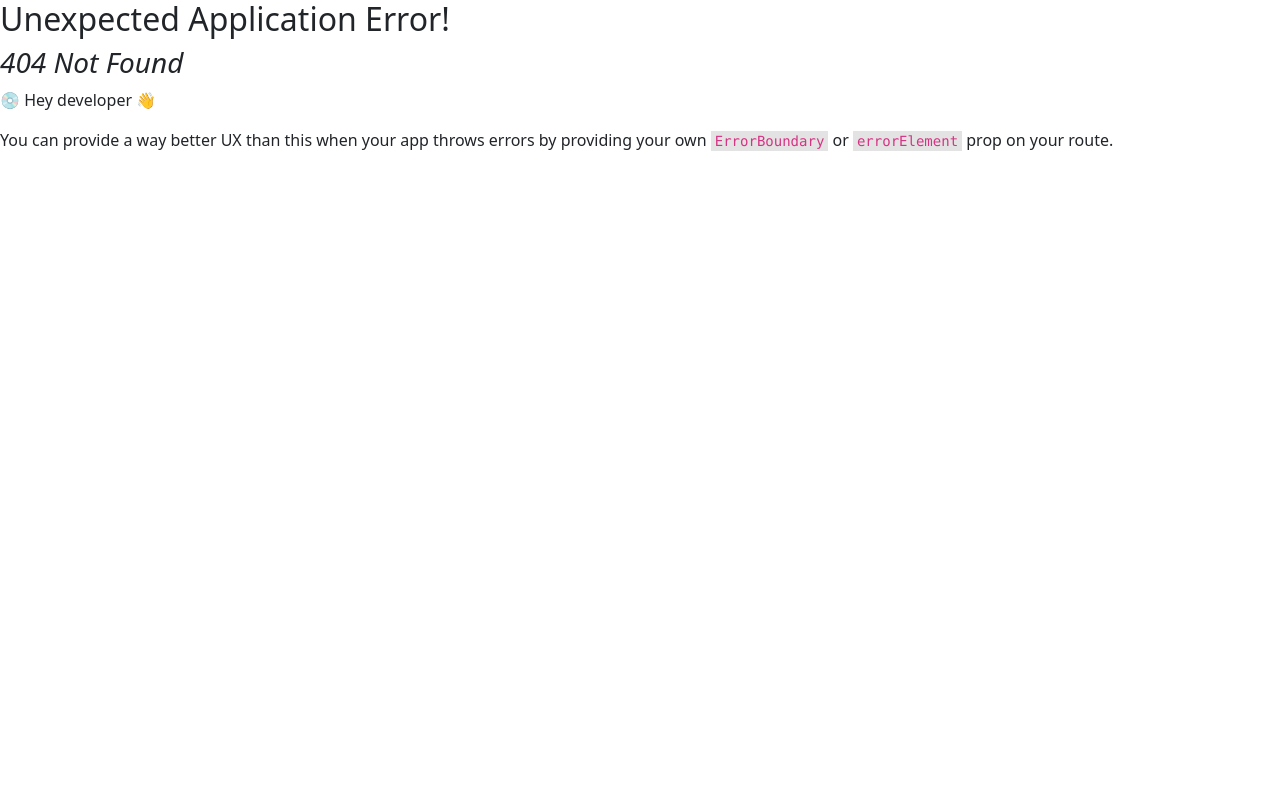
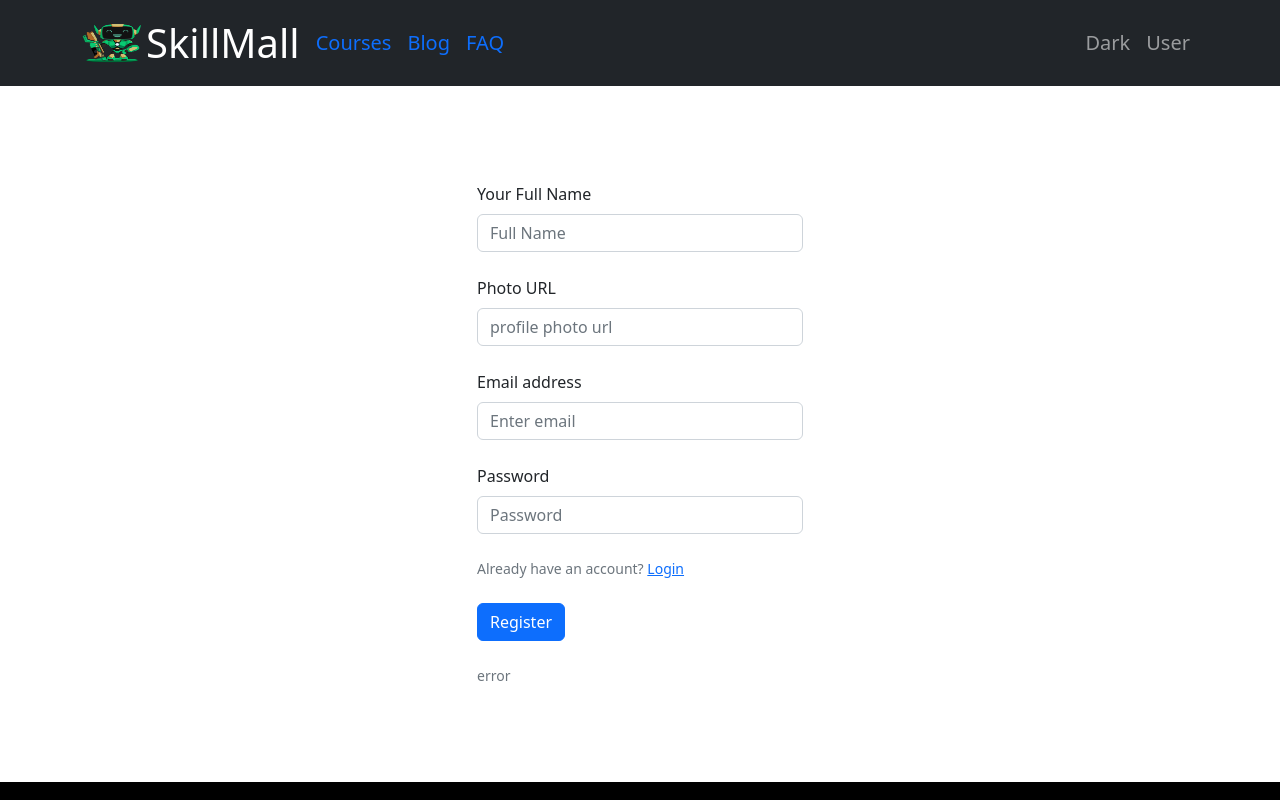
Before and after one commit to Jisan-Hasan/skillmall-client, a React (Create React App) app: page /register in a window 1280 px wide. Before the commit this address had no page. Shown: the top 800 px of the page. Built offline with nearby package versions, Linux system fonts and the light colour scheme.

Commit message:
login & registration form added

```diff
--- a/src/Routes/Routes.js
+++ b/src/Routes/Routes.js
@@ -1,8 +1,11 @@
 import { createBrowserRouter } from "react-router-dom";
 import CourseLayout from "../layout/CourseLayout";
 import Main from "../layout/Main";
+import CourseDetails from "../pages/Courses/CourseDetails";
 import Courses from "../pages/Courses/Courses";
 import Home from "../pages/Home/Home";
+import Login from "../pages/Login/Login";
+import Register from "../pages/Login/Register";
 
 export const routes = createBrowserRouter([
     {
@@ -14,6 +17,14 @@ export const routes = createBrowserRouter([
                 element: <Home />,
             },
             {
+                path: "/login",
+                element: <Login />,
+            },
+            {
+                path: "/register",
+                element: <Register />,
+            },
+            {
                 path: "/courses",
                 element: <CourseLayout />,
                 children: [
@@ -22,6 +33,12 @@ export const routes = createBrowserRouter([
                         element: <Courses />,
                         loader: () => fetch("http://localhost:5000/allcourses"),
                     },
+                    {
+                        path: "/courses/:id",
+                        loader: ({ params }) =>
+                            fetch(`http://localhost:5000/course/${params.id}`),
+                        element: <CourseDetails />,
+                    },
                 ],
             },
         ],
--- a/src/pages/Courses/CourseCard.js
+++ b/src/pages/Courses/CourseCard.js
@@ -15,7 +15,7 @@ const CourseCard = ({ course }) => {
                         Some quick example text to build on the card title and
                         make up the bulk of the card's content.
                     </Card.Text>
-                    <Button variant="primary"><Link className="text-decoration-none text-white" to={`/course/${course.id}`}>See Details</Link></Button>
+                    <Button variant="primary"><Link className="text-decoration-none text-white" to={`/courses/${course.id}`}>See Details</Link></Button>
                 </Card.Body>
             </Card>
         </Col>
--- /dev/null
+++ b/src/pages/Courses/CourseDetails.js
@@ -0,0 +1,14 @@
+import React from 'react';
+import { useLoaderData } from 'react-router-dom';
+
+const CourseDetails = () => {
+    const course = useLoaderData();
+    const { id, title, instructor, rating, students, time, lesson, fee, img } = course;
+    return (
+        <div>
+            <p>{course.title}</p>
+        </div>
+    );
+};
+
+export default CourseDetails;
--- a/src/pages/Courses/CoursesLeftNav.js
+++ b/src/pages/Courses/CoursesLeftNav.js
@@ -20,7 +20,7 @@ const CoursesLeftNav = () => {
                 <ListGroup variant="flush">
                     {courses.map((course) => (
                         <ListGroup.Item key={course.id}>
-                            <Link to={`/course/${course.id}`} className="text-decoration-none text-black">{course.title}</Link>
+                            <Link to={`/courses/${course.id}`} className="text-decoration-none text-black">{course.title}</Link>
                         </ListGroup.Item>
                     ))}
                 </ListGroup>
--- /dev/null
+++ b/src/pages/Login/Login.js
@@ -0,0 +1,30 @@
+import React from "react";
+import { Button, Form } from "react-bootstrap";
+import { Link } from "react-router-dom";
+
+const Login = () => {
+    return (
+            <Form style={{minWidth: "350px"}} className="container-lg w-25 my-5 py-5">
+                <Form.Group className="mb-4" controlId="formBasicEmail">
+                    <Form.Label>Email address</Form.Label>
+                    <Form.Control name="email" type="email" placeholder="Enter email" />
+                </Form.Group>
+
+                <Form.Group className="mb-4" controlId="formBasicPassword">
+                    <Form.Label>Password</Form.Label>
+                    <Form.Control name="password" type="password" placeholder="Password" />
+                </Form.Group>
+                <Form.Text className="text-muted mb-4 d-block">
+                    Don't have an account? <Link to="/register">Register</Link>
+                </Form.Text>
+                <Button variant="primary" type="submit">
+                    Submit
+                </Button>
+                <Form.Text className="text-muted mt-4 d-block">error
+                </Form.Text>
+            </Form>
+
+    );
+};
+
+export default Login;
--- /dev/null
+++ b/src/pages/Login/Register.js
@@ -0,0 +1,37 @@
+import React from "react";
+import { Button, Form } from "react-bootstrap";
+import { Link } from "react-router-dom";
+
+const Register = () => {
+    return (
+        <Form style={{minWidth: "350px"}} className="container-lg w-25 my-5 py-5">
+                <Form.Group className="mb-4" >
+                    <Form.Label>Your Full Name</Form.Label>
+                    <Form.Control name="name" type="text" placeholder="Full Name" required/>
+                </Form.Group>
+                <Form.Group className="mb-4">
+                    <Form.Label>Photo URL</Form.Label>
+                    <Form.Control name="photo" type="text" placeholder="profile photo url" required />
+                </Form.Group>
+                <Form.Group className="mb-4" controlId="formBasicEmail">
+                    <Form.Label>Email address</Form.Label>
+                    <Form.Control name="email" type="email" placeholder="Enter email" required/>
+                </Form.Group>
+
+                <Form.Group className="mb-4" controlId="formBasicPassword">
+                    <Form.Label>Password</Form.Label>
+                    <Form.Control name="password" type="password" placeholder="Password" required />
+                </Form.Group>
+                <Form.Text className="text-muted mb-4 d-block">
+                    Already have an account? <Link to="/register">Login</Link>
+                </Form.Text>
+                <Button variant="primary" type="submit">
+                    Register
+                </Button>
+                <Form.Text className="text-muted mt-4 d-block">error
+                </Form.Text>
+            </Form>
+    );
+};
+
+export default Register;
```
